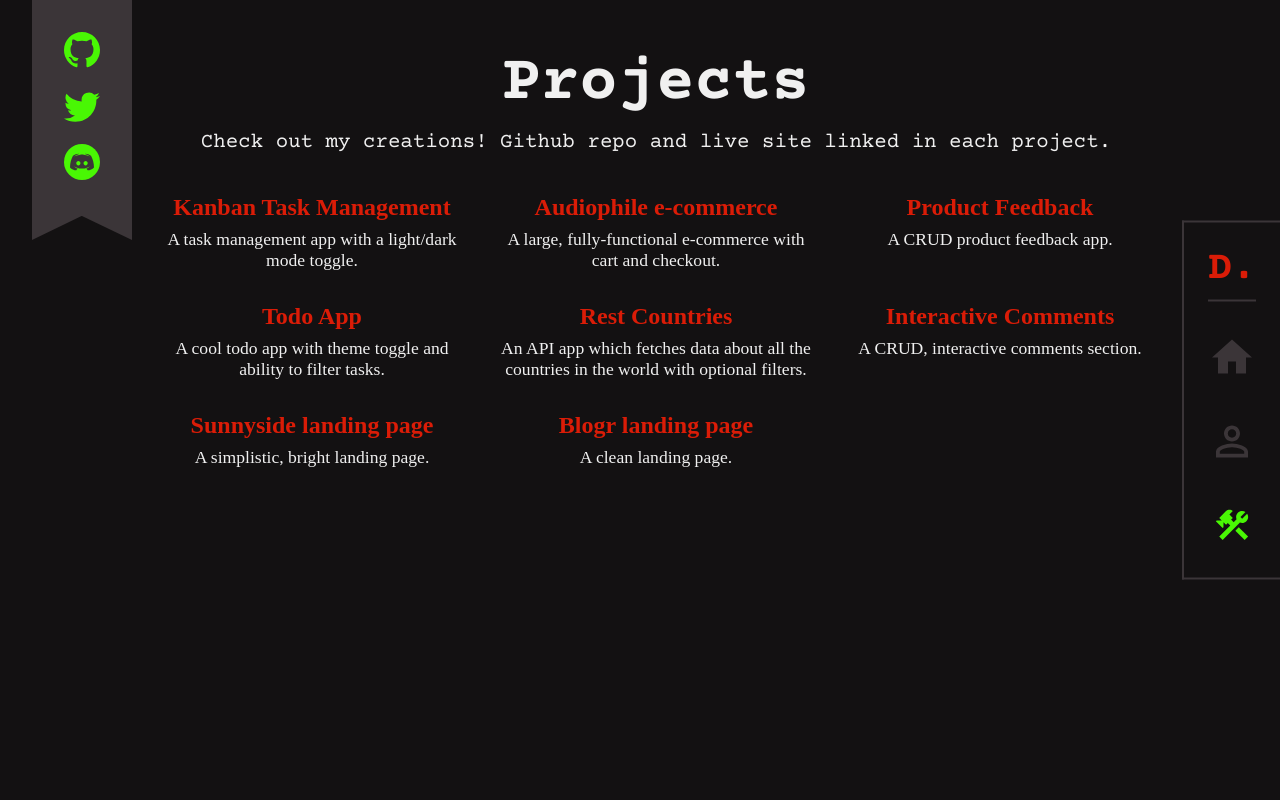
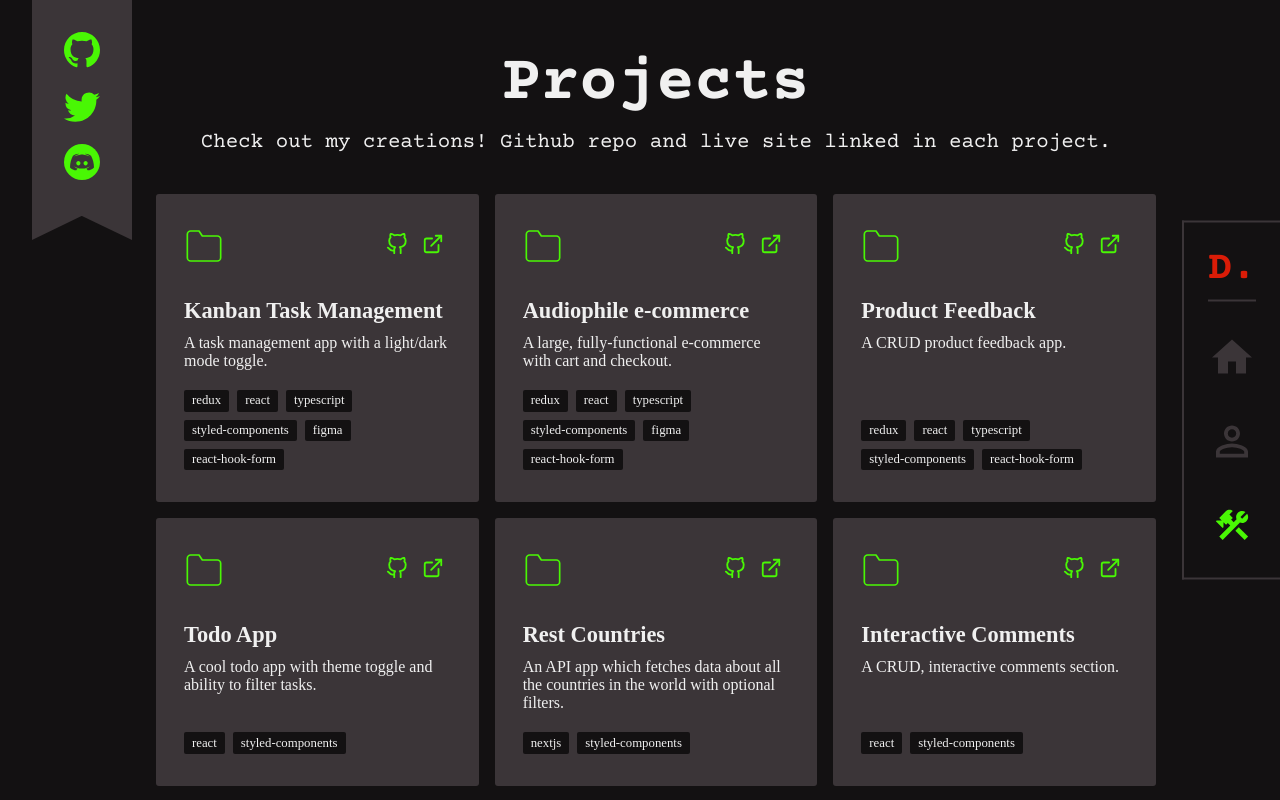
Before and after one commit to davidthus/personal-website, a React (Vite) app: page /projects in a window 1280 px wide. Shown: the top 800 px of the page. Built offline with nearby package versions, Linux system fonts and the light colour scheme.

Commit message:
change project page

```diff
--- a/src/App.jsx
+++ b/src/App.jsx
@@ -6,7 +6,6 @@ import Ribbon from "./components/Ribbon/Ribbon";
 import Home from "./Pages/Home/Home";
 const About = lazy(() => import("./Pages/About/About"));
 const Projects = lazy(() => import("./Pages/Projects/Projects"));
-const Project = lazy(() => import("./Pages/Project/Project"));
 
 function App() {
   return (
@@ -17,7 +16,6 @@ function App() {
           <Route path="/" element={<Home />} />
           <Route path="/about" element={<About />} />
           <Route path="/projects" element={<Projects />} />
-          <Route path="/projects/:name" element={<Project />} />
         </Routes>
       </Suspense>
       <Navbar />
--- a/src/App.style.js
+++ b/src/App.style.js
@@ -1,7 +1,6 @@
 import styled from "styled-components";
 
 export const Container = styled.div`
-  width: 100vw;
   background-color: #131112;
   min-height: 100vh;
   display: flex;
--- a/src/Pages/Project/Project.style.js
+++ /dev/null
@@ -1,80 +0,0 @@
-import styled from "styled-components";
-
-export const PageContainer = styled.main`
-  display: -webkit-box;
-  display: -webkit-flex;
-  display: -ms-flexbox;
-  display: flex;
-  -webkit-flex-direction: column;
-  -ms-flex-direction: column;
-  flex-direction: column;
-  -webkit-align-items: center;
-  -webkit-box-align: center;
-  -ms-flex-align: center;
-  align-items: center;
-  gap: 1rem;
-  padding-left: calc(92px + 4rem);
-  padding-top: 3rem;
-  padding-right: calc(2rem + 92px);
-  padding-bottom: 2rem;
-  min-height: 100vh;
-  width: 100vw;
-`;
-
-export const ProjectName = styled.h1`
-  font-size: 3rem;
-  color: #f0f0f0;
-`;
-export const ProjectDesc = styled.h1`
-  font-size: 1.3rem;
-  color: #f0f0f0;
-  font-weight: 400;
-  text-align: center;
-`;
-
-export const ToolsWrapper = styled.ul`
-  display: flex;
-  gap: 1rem;
-  list-style: none;
-`;
-
-export const Tool = styled.li`
-  color: #da1c07;
-  font-size: 1rem;
-  font-weight: 700;
-`;
-
-export const LinksWrapper = styled.div`
-  display: flex;
-  gap: 3rem;
-`;
-
-export const ExternalLink = styled.a`
-  font-size: 1.4rem;
-  font-weight: 700;
-  color: #49f704;
-  transition: 0.4s;
-
-  &:hover {
-    transform: translateY(-3px);
-  }
-`;
-
-export const RequirementsTitle = styled.h2`
-  font-size: 2rem;
-  color: #da1c07;
-  margin-top: 2rem;
-  text-align: center;
-`;
-
-export const Stack = styled.ul`
-  display: flex;
-  flex-direction: column;
-  list-style: none;
-`;
-
-export const StackItem = styled.li`
-  font-size: 1.1;
-  color: #f0f0f0;
-  text-align: center;
-`;
--- a/src/Pages/Projects/Projects.jsx
+++ b/src/Pages/Projects/Projects.jsx
@@ -2,12 +2,18 @@ import React from "react";
 import { Link } from "react-router-dom";
 import {
   CardsContainer,
+  ExternalLink,
+  FolderWrapper,
   PageContainer,
   PageDesc,
   PageHeading,
   ProjectCardWrapper,
   ProjectDesc,
+  ProjectLinks,
   ProjectName,
+  ProjectTop,
+  TechList,
+  Technology,
 } from "./Projects.style";
 import { projectWriteups } from "./writeups";
 
@@ -23,16 +29,66 @@ function Projects() {
       </header>
       <CardsContainer>
         {projectWriteups.map((project, i) => (
-          <Link
-            key={i}
-            to={"/projects/" + project.url}
-            style={{ textDecoration: "none" }}
-          >
-            <ProjectCardWrapper>
-              <ProjectName>{project.name}</ProjectName>
-              <ProjectDesc>{project.description}</ProjectDesc>
-            </ProjectCardWrapper>
-          </Link>
+          <ProjectCardWrapper key={i}>
+            <ProjectTop>
+              <FolderWrapper>
+                <svg
+                  xmlns="http://www.w3.org/2000/svg"
+                  role="img"
+                  viewBox="0 0 24 24"
+                  fill="none"
+                  stroke="#49F704"
+                  strokeWidth="1"
+                  strokeLinecap="round"
+                  strokeLinejoin="round"
+                >
+                  <title>Folder</title>
+                  <path d="M22 19a2 2 0 0 1-2 2H4a2 2 0 0 1-2-2V5a2 2 0 0 1 2-2h5l2 3h9a2 2 0 0 1 2 2z"></path>
+                </svg>
+              </FolderWrapper>
+              <ProjectLinks>
+                <ExternalLink href={project.github} target="_blank">
+                  <svg
+                    xmlns="http://www.w3.org/2000/svg"
+                    role="img"
+                    viewBox="0 0 24 24"
+                    fill="none"
+                    stroke="#49F704"
+                    strokeWidth="2"
+                    strokeLinecap="round"
+                    strokeLinejoin="round"
+                  >
+                    <title>GitHub</title>
+                    <path d="M9 19c-5 1.5-5-2.5-7-3m14 6v-3.87a3.37 3.37 0 0 0-.94-2.61c3.14-.35 6.44-1.54 6.44-7A5.44 5.44 0 0 0 20 4.77 5.07 5.07 0 0 0 19.91 1S18.73.65 16 2.48a13.38 13.38 0 0 0-7 0C6.27.65 5.09 1 5.09 1A5.07 5.07 0 0 0 5 4.77a5.44 5.44 0 0 0-1.5 3.78c0 5.42 3.3 6.61 6.44 7A3.37 3.37 0 0 0 9 18.13V22"></path>
+                  </svg>
+                </ExternalLink>
+                <ExternalLink href={project.liveSite} target="_blank">
+                  <svg
+                    xmlns="http://www.w3.org/2000/svg"
+                    role="img"
+                    viewBox="0 0 24 24"
+                    fill="none"
+                    stroke="#49F704"
+                    strokeWidth="2"
+                    strokeLinecap="round"
+                    strokeLinejoin="round"
+                  >
+                    <title>External Link</title>
+                    <path d="M18 13v6a2 2 0 0 1-2 2H5a2 2 0 0 1-2-2V8a2 2 0 0 1 2-2h6"></path>
+                    <polyline points="15 3 21 3 21 9"></polyline>
+                    <line x1="10" y1="14" x2="21" y2="3"></line>
+                  </svg>
+                </ExternalLink>
+              </ProjectLinks>
+            </ProjectTop>
+            <ProjectName>{project.name}</ProjectName>
+            <ProjectDesc>{project.description}</ProjectDesc>
+            <TechList>
+              {project.tools.map((tool, i) => (
+                <Technology>{tool}</Technology>
+              ))}
+            </TechList>
+          </ProjectCardWrapper>
         ))}
       </CardsContainer>
     </PageContainer>
--- a/src/Pages/Projects/Projects.style.js
+++ b/src/Pages/Projects/Projects.style.js
@@ -39,11 +39,9 @@ export const PageDesc = styled.p`
 export const CardsContainer = styled.ul`
   display: grid;
   grid-template-columns: repeat(3, 1fr);
-  gap: 2rem;
+  gap: 1rem;
+  max-width: 1250px;
 
-  @media (min-width: 1700px) {
-    grid-template-columns: repeat(4, 1fr);
-  }
   @media (max-width: 1070px) {
     grid-template-columns: repeat(2, 1fr);
   }
@@ -55,25 +53,71 @@ export const CardsContainer = styled.ul`
 export const ProjectCardWrapper = styled.li`
   display: flex;
   flex-direction: column;
-  gap: 0.5rem;
+  border-radius: 3px;
+  padding: 2rem 1.75rem;
+  background-color: #3b3538;
+  align-items: flex-start;
+`;
+
+export const ProjectTop = styled.div`
+  display: flex;
+  justify-content: space-between;
+  width: 100%;
   align-items: center;
-  min-width: 200px;
-  max-width: 400px;
-  cursor: pointer;
-  transition: 0.4s;
-  &:hover {
-    scale: 1.08;
+  margin-bottom: 2rem;
+`;
+
+export const FolderWrapper = styled.div`
+  width: 40px;
+  height: 40px;
+`;
+
+export const ExternalLink = styled.a`
+  display: flex;
+  -webkit-box-pack: center;
+  justify-content: center;
+  -webkit-box-align: center;
+  align-items: center;
+  padding: 5px 7px;
+  & svg {
+    width: 22px;
+    height: 22px;
+    margin-top: -4px;
   }
 `;
 
+export const ProjectLinks = styled.div`
+  display: flex;
+  align-items: center;
+`;
+
 export const ProjectName = styled.h2`
-  font-size: 1.5rem;
-  color: #da1c07;
-  text-align: center;
+  font-size: 1.4rem;
+  color: #f0f0f0;
+  text-align: left;
+  margin-bottom: 10px;
 `;
 
 export const ProjectDesc = styled.p`
-  font-size: 1.1rem;
+  font-size: 1rem;
   color: #f0f0f0;
-  text-align: center;
+  text-align: left;
+  margin-bottom: 20px;
 `;
+
+export const TechList = styled.ul`
+  display: flex;
+  flex-flow: row wrap;
+  gap: 0.5rem;
+  list-style: none;
+  flex: 1;
+  align-content: flex-end;
+`;
+
+export const Technology = styled.li`
+  font-size: 0.8rem;
+  color: #f0f0f0;
+  padding: 0.2rem 0.5rem;
+  background-color: #131112;
+  border-radius: 2px;
+`;
--- a/src/Pages/Projects/writeups.js
+++ b/src/Pages/Projects/writeups.js
@@ -3,15 +3,6 @@ export const projectWriteups = [
     name: "Kanban Task Management",
     description: "A task management app with a light/dark mode toggle.",
     url: "kanban-task-management",
-    requirements: [
-      "View the optimal layout for the app depending on their device's screen size",
-      "See hover states for all interactive elements on the page",
-      "Create, read, update, and delete boards and tasks",
-      "Receive form validations when trying to create/edit boards and tasks",
-      "Mark subtasks as complete and move tasks between columns",
-      "Hide/show the board sidebar",
-      "Toggle the theme between light/dark modes",
-    ],
     liveSite: "https://kanban-task-management-tan.vercel.app/",
     github: "https://github.com/davidthus/kanban-task-management",
     tools: [
@@ -27,18 +18,6 @@ export const projectWriteups = [
     name: "Audiophile e-commerce",
     description: "A large, fully-functional e-commerce with cart and checkout.",
     url: "audiophile-ecommerce",
-    requirements: [
-      "View the optimal layout for the app depending on their device's screen size",
-      "See hover states for all interactive elements on the page",
-      "Add/Remove products from the cart",
-      "Edit product quantities in the cart",
-      "Fill in all fields in the checkout",
-      "Receive form validations if fields are missed or incorrect during checkout",
-      "See correct checkout totals depending on the products in the cart",
-      "Shipping always adds $50 to the order",
-      "VAT is calculated as 20% of the product total, excluding shipping",
-      "See an order confirmation modal after checking out with an order summary",
-    ],
     liveSite: "https://audiophile-ecommerce-one.vercel.app/",
     github: "https://github.com/davidthus/audiophile-ecommerce",
     tools: [
@@ -54,16 +33,6 @@ export const projectWriteups = [
     name: "Product Feedback",
     description: "A CRUD product feedback app.",
     url: "product-feedback",
-    requirements: [
-      "View the optimal layout for the app depending on their device's screen size",
-      "See hover states for all interactive elements on the page",
-      "Create, read, update, and delete product feedback requests",
-      "Receive form validations when trying to create/edit feedback requests",
-      "Sort suggestions by most/least upvotes and most/least comments",
-      "Filter suggestions by category",
-      "Add comments and replies to a product feedback request",
-      "Upvote product feedback requests",
-    ],
     liveSite: "https://feedback-products.vercel.app/",
     github: "https://github.com/davidthus/feedback-products",
     tools: [
@@ -79,16 +48,6 @@ export const projectWriteups = [
     description:
       "A cool todo app with theme toggle and ability to filter tasks.",
     url: "todo-app",
-    requirements: [
-      "View the optimal layout for the app depending on their device's screen size",
-      "See hover states for all interactive elements on the page",
-      "Add new todos to the list",
-      "Mark todos as complete",
-      "Delete todos from the list",
-      "Filter by all/active/complete todos",
-      "Clear all completed todos",
-      "Toggle light and dark mode",
-    ],
     liveSite: "https://todo-application-chi.vercel.app/",
     github: "https://github.com/davidthus/todo-application",
     tools: ["react", "styled-components"],
@@ -98,14 +57,6 @@ export const projectWriteups = [
     description:
       "An API app which fetches data about all the countries in the world with optional filters.",
     url: "rest-countries",
-    requirements: [
-      "See all countries from the API on the homepage",
-      "Search for a country using an input field",
-      "Filter countries by region",
-      "Click on a country to see more detailed information on a separate page",
-      " Click through to the border countries on the detail page",
-      "Toggle the color scheme between light and dark mode",
-    ],
     liveSite: "https://rest-countries-davidthus.vercel.app/",
     github: "https://github.com/davidthus/rest-countries",
     tools: ["nextjs", "styled-components"],
@@ -114,12 +65,6 @@ export const projectWriteups = [
     name: "Interactive Comments",
     description: "A CRUD, interactive comments section.",
     url: "interactive-comments",
-    requirements: [
-      "View the optimal layout for the app depending on their device's screen size",
-      "See hover states for all interactive elements on the page",
-      "Create, Read, Update, and Delete comments and replies",
-      "Upvote and downvote comments",
-    ],
     liveSite: "https://interactive-comments-wheat.vercel.app/",
     github: "https://github.com/davidthus/interactive-comments",
     tools: ["react", "styled-components"],
@@ -128,10 +73,6 @@ export const projectWriteups = [
     name: "Sunnyside landing page",
     description: "A simplistic, bright landing page.",
     url: "sunnyside-landing-page",
-    requirements: [
-      "View the optimal layout for the site depending on their device's screen size",
-      "See hover states for all interactive elements on the page",
-    ],
     liveSite: "https://davidthus.github.io/sunnyside-landing-page/",
     github: "https://github.com/davidthus/sunnyside-landing-page",
     tools: ["scss", "javascript"],
@@ -140,10 +81,6 @@ export const projectWriteups = [
     name: "Blogr landing page",
     description: "A clean landing page.",
     url: "blogr-landing-page",
-    requirements: [
-      "View the optimal layout for the site depending on their device's screen size",
-      "See hover states for all interactive elements on the page",
-    ],
     liveSite: "https://blogr-landing-page-xc56.vercel.app/",
     github: "https://github.com/davidthus/blogr-landing-page",
     tools: ["react", "styled-components"],
```
Also changed, not shown: src/Pages/About/About.jsx (+10 -9 lines), src/Pages/Home/Home.jsx (+4 -5 lines), src/Pages/Home/Home.style.js (+0 -10 lines), src/Pages/Project/Project.jsx (deleted, +0 -48 lines).
